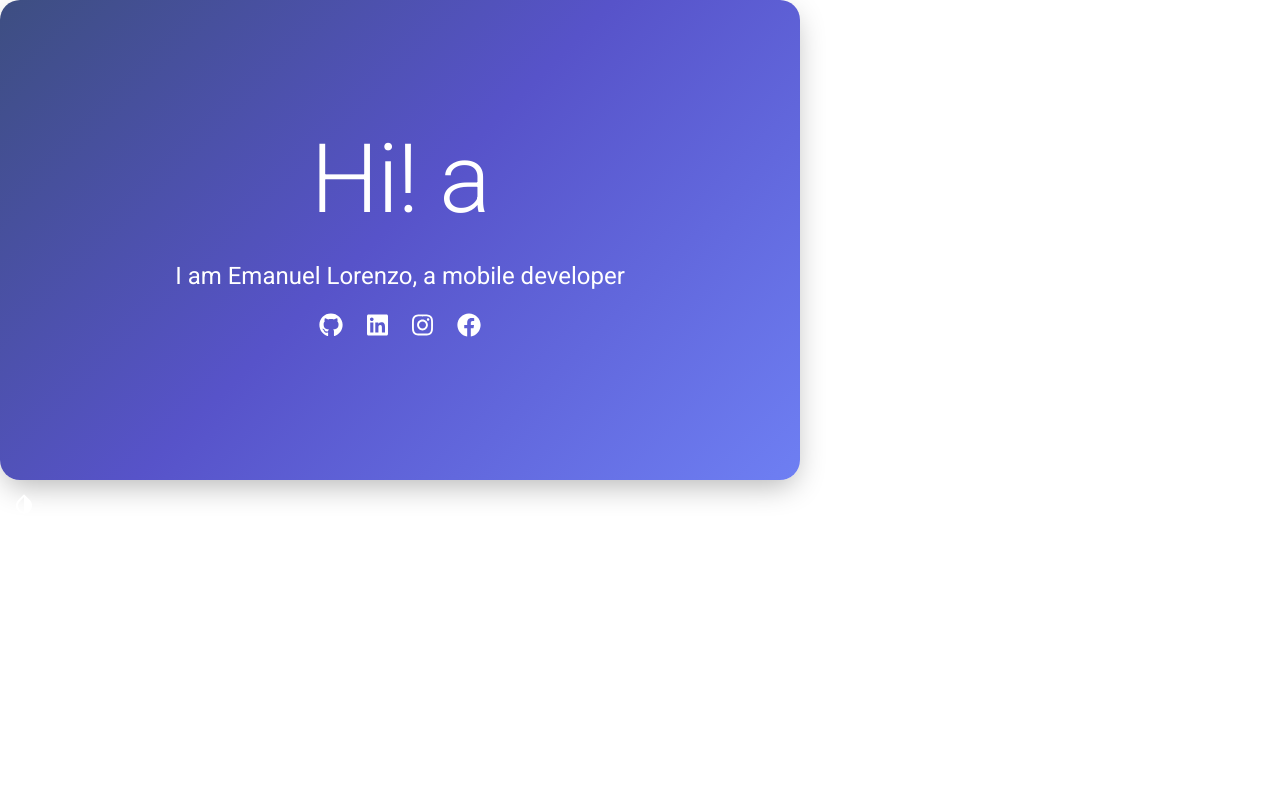
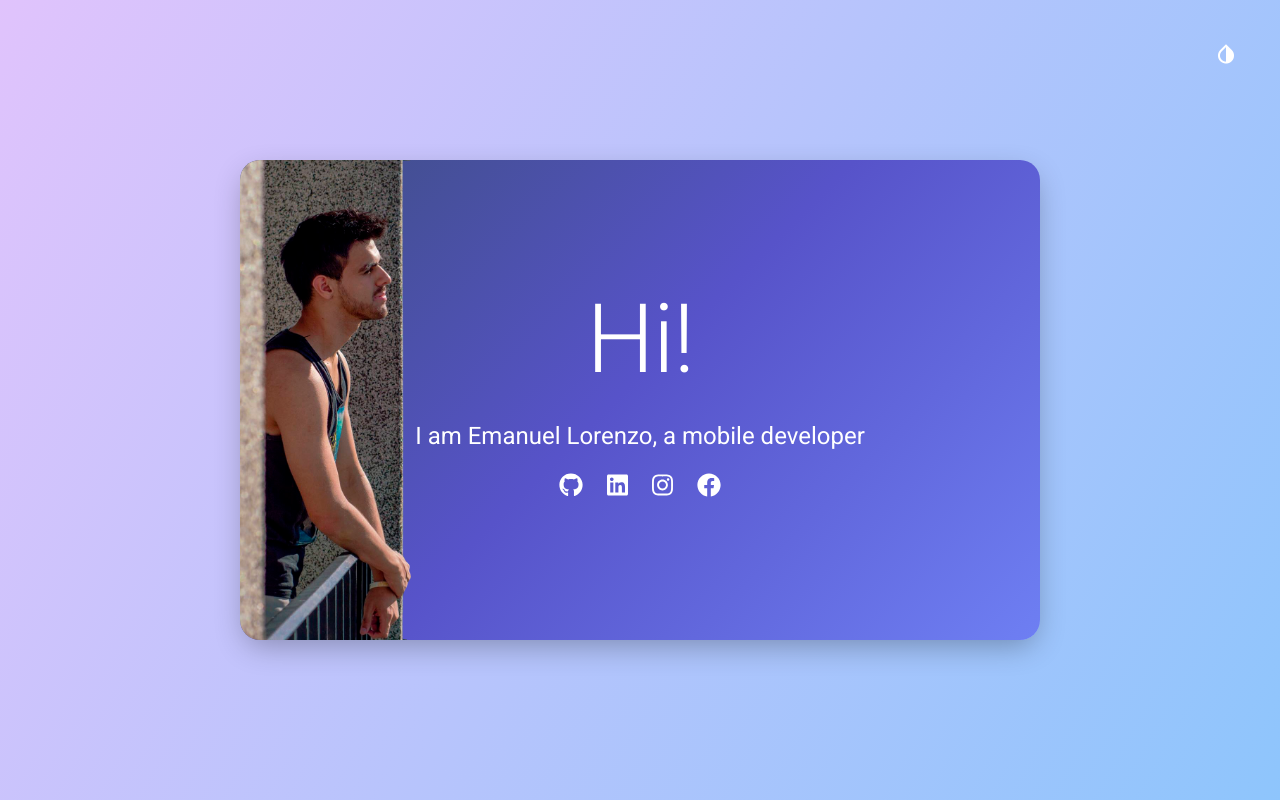
Before and after one commit to emalorenzo/ema, a React (Create React App) app: page / in a window 1280 px wide. Built offline with nearby package versions, Linux system fonts and the light colour scheme.

Commit message:
emalooking

```diff
--- a/src/components/App.js
+++ b/src/components/App.js
@@ -1,16 +1,14 @@
 import React from 'react';
 import { MuiThemeProvider } from '@material-ui/core/styles';
-import Card from './Card';
 import ThemeContext, { ThemeProvider } from './ThemeProvider';
-import ThemeSwitchButton from './ThemeSwitchButton';
+import Root from './Root';
 
 const App = () => (
   <ThemeProvider>
     <ThemeContext.Consumer>
       {({ theme }) => (
         <MuiThemeProvider theme={theme}>
-          <Card />
-          <ThemeSwitchButton />
+          <Root />
         </MuiThemeProvider>
       )}
     </ThemeContext.Consumer>
--- a/src/components/Card.js
+++ b/src/components/Card.js
@@ -1,51 +1,77 @@
-import React from 'react';
+import React, { useContext } from 'react';
 import styled from 'styled-components';
 import { useSpring, animated } from 'react-spring';
 import Typography from '@material-ui/core/Typography';
+import EmaLooking from '../images/ema_looking.png';
 import SocialIcons from './SocialIcons';
+import ThemeContext from './ThemeProvider';
 
-const Card = styled(animated.div)`
+const CardContainer = styled(animated.div)`
   width: 100ch;
   height: 60ch;
   border-radius: 20px;
-  background-image: linear-gradient(-225deg, #3D4E81 0%, #5753C9 48%, #6E7FF3 100%);
   background-size: cover;
   background-position: center center;
   box-shadow: 0px 10px 30px -5px rgba(0, 0, 0, 0.3);
   transition: box-shadow 0.5s;
   will-change: transform;
-  /* border: 15px solid white; */
   display: flex;
+  flex-direction: column;
   justify-content: center;
   align-items: center;
-  flex-direction: column;
+  position: relative;
+  overflow: hidden;
 
   &:hover {
     box-shadow: 0px 30px 100px -10px rgba(0, 0, 0, 0.4);
   }
 `;
+const BackgroundImage = styled.img`
+  height: 100%;
+  align-self: flex-start;
+  object-fit: fill;
+`
+const ContentContainer = styled.div`
+  position: absolute;
+  display: flex;
+  flex-direction: column;
+  justify-content: center;
+  align-items: center;
+`
 
 // eslint-disable-next-line no-undef
 const calc = (x, y) => [-(y - window.innerHeight / 2) / 20, (x - window.innerWidth / 2) / 20, 1.03];
 const trans = (x, y, s) => `perspective(1000px) rotateX(${x / 4}deg) rotateY(${y / 4}deg) scale(${s})`;
 
-export default () => {
+const Card = () => {
   const [springProps, set] = useSpring(
     () => ({ xys: [0, 0, 1], config: { mass: 5, tension: 350, friction: 40 } }),
   );
+  const { theme } = useContext(ThemeContext);
   return (
-    <Card
+    <CardContainer
       onMouseMove={({ clientX: x, clientY: y }) => set({ xys: calc(x, y) })}
       onMouseLeave={() => set({ xys: [0, 0, 1] })}
-      style={{ transform: springProps.xys.interpolate(trans) }}
+      style={{
+        transform: springProps.xys.interpolate(trans),
+        background: theme.cardBackground
+      }}
     >
+      <BackgroundImage
+        src={EmaLooking}
+        alt="pepe"
+      />
+      <ContentContainer>
         <Typography component="h2" variant="h1" gutterBottom>
-        Hi! a
+          Hi!
         </Typography>
         <Typography variant="h5" gutterBottom>
           I am Emanuel Lorenzo, a mobile developer
         </Typography>
         <SocialIcons />
-    </Card>
+      </ContentContainer>
+    </CardContainer>
   );
 };
+
+export default Card;
--- a/src/components/Root.js
+++ b/src/components/Root.js
@@ -1,17 +1,32 @@
-import React from 'react';
+import React, { useContext } from 'react';
 import styled from 'styled-components';
 import Card from './Card';
 import ThemeSwitchButton from './ThemeSwitchButton';
+import ThemeContext from './ThemeProvider';
 
 const Container = styled.div`
-
+  width: 100vw;
+  height: 100vh;
+  display: flex;
+  justify-content: center;
+  align-items: center;
+`
+const SwitchButtonContainer = styled.div`
+  position: absolute;
+  top: 30px;
+  right: 30px;
 `
 
-const Root = () => (
-  <Container>
-    <Card />
-    <ThemeSwitchButton />
-  </Container>
-)
+const Root = () => {
+  const { theme: { rootBackground: background } } = useContext(ThemeContext);
+  return (
+    <Container style={{ background }}>
+      <Card />
+      <SwitchButtonContainer>
+        <ThemeSwitchButton />
+      </SwitchButtonContainer>
+    </Container>
+  )
+};
 
 export default Root;
--- a/src/components/ThemeProvider.js
+++ b/src/components/ThemeProvider.js
@@ -10,6 +10,7 @@ export const themes = {
     typography: {
       useNextVariants: true,
     },
+    rootBackground: 'linear-gradient(120deg, #e0c3fc 0%, #8ec5fc 100%)',
     cardBackground: 'linear-gradient(-225deg, #3D4E81 0%, #5753C9 48%, #6E7FF3 100%)',
   }),
   light: createMuiTheme({
@@ -20,6 +21,7 @@ export const themes = {
     typography: {
       useNextVariants: true,
     },
+    rootBackground: 'linear-gradient(-225deg, #E3FDF5 0%, #FFE6FA 100%)',
     cardBackground: 'white'
   }),
 };
```
Also changed, not shown: src/images/ema_looking.png (added). Lines whose indentation alone changed are shown as unchanged.
